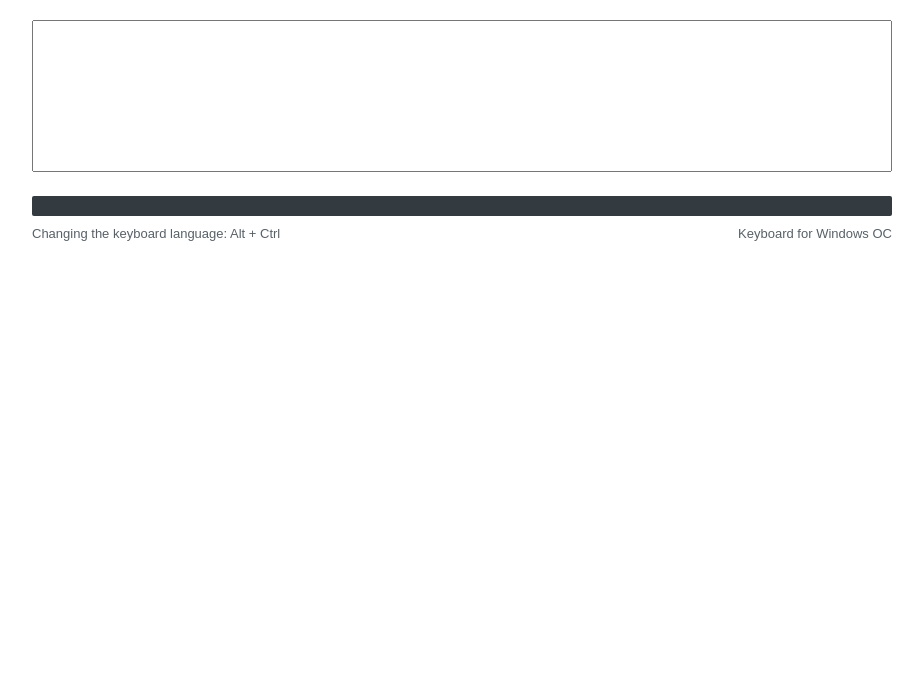
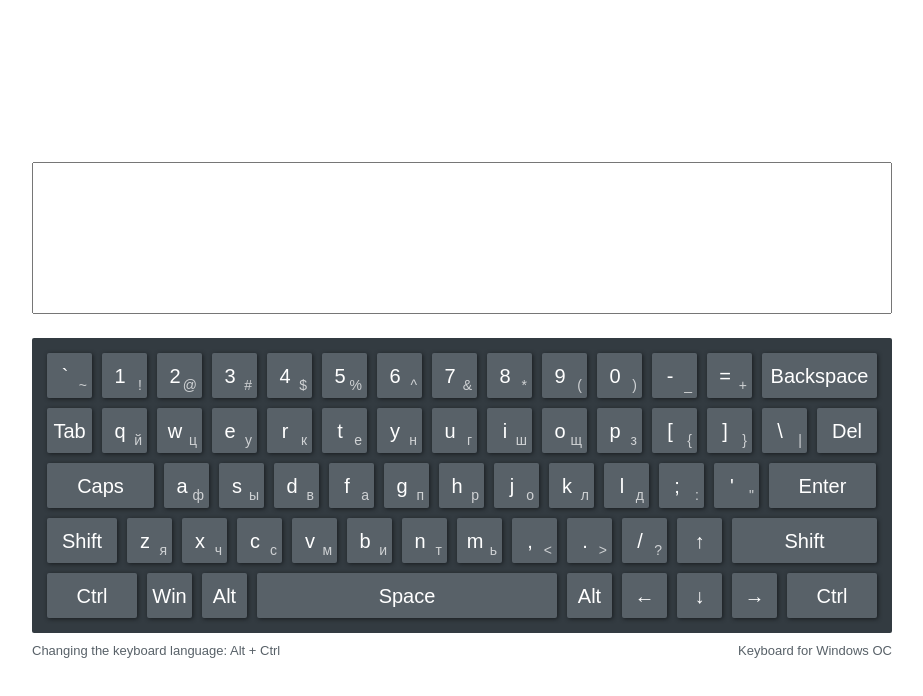
Before and after one commit to iskonplus/virtual-keyboard, a plain HTML site: page index.html in a window 1280 px wide. Shown: the whole page, without its empty margins (178-1101 px from the left). Drawn offline with Linux system fonts and the light colour scheme.

Commit message:
feat: add keyboard keys

```diff
--- a/script.js
+++ b/script.js
@@ -1,11 +1,172 @@
-const body = document.querySelector('.body');
+const body = document.querySelector(".body");
 const main = document.createElement("main");
-const textArea = '<div class="block_textArea"><textArea class = "textArea" , rows = "10",> </textArea></div>';
-const blocKeyboard = '<div class = "block_keyboard" ></div>';
-const blockInfo = '<div class="changes_lang"><p> Changing the keyboard language: Alt + Ctrl</p><p>Keyboard for Windows OC</p></div >';
+const textArea =
+  '<div class="block_textArea"><textArea class="textArea", rows="10",> </textArea></div>';
+const blocKeyboard = '<div class="block_keyboard"></div>';
+const blockInfo =
+  '<div class="changes_lang"><p>Changing the keyboard language: Alt + Ctrl</p><p>Keyboard for Windows OC</p></div>';
 
 body.prepend(main);
 
-[textArea, blocKeyboard, blockInfo].forEach(el => {
+[textArea, blocKeyboard, blockInfo].forEach((el) => {
   main.insertAdjacentHTML("beforeend", el);
 });
+
+const divKeyboard = document.querySelector(".block_keyboard");
+
+const keybEn = [
+  ["`", "~"],
+  [1, "!"],
+  [2, "@"],
+  [3, "#"],
+  [4, "$"],
+  [5, "%"],
+  [6, "^"],
+  [7, "&"],
+  [8, "*"],
+  [9, "("],
+  [0, ")"],
+  ["-", "_"],
+  ["=", "+"],
+  ["backspace", "Backspace"],
+  ["tab", "Tab"],
+  ["q"],
+  ["w"],
+  ["e"],
+  ["r"],
+  ["t"],
+  ["y"],
+  ["u"],
+  ["i"],
+  ["o"],
+  ["p"],
+  ["[", "{"],
+  ["]", "}"],
+  ["\\", "|"],
+  ["del", "Del"],
+  ["capslock", "Caps"],
+  ["a"],
+  ["s"],
+  ["d"],
+  ["f"],
+  ["g"],
+  ["h"],
+  ["j"],
+  ["k"],
+  ["l"],
+  [";", ":"],
+  ["'", '"'],
+  ["enter", "Enter"],
+  ["left_shift", "Shift"],
+  ["z"],
+  ["x"],
+  ["c"],
+  ["v"],
+  ["b"],
+  ["n"],
+  ["m"],
+  [",", "<"],
+  [".", ">"],
+  ["/", "?"],
+  ["arrow_up", "&uarr;"],
+  ["right_shift", "Shift"],
+  ["left_control", "Ctrl"],
+  ["left_meta", "Win"],
+  ["left_alt", "Alt"],
+  ["space", "Space"],
+  ["right_alt","Alt"],
+  ["arrow_left", "&larr;"],
+  ["arrow_down", "&darr;"],
+  ["arrow_right", "&rarr;"],
+  ["right_control", "Ctrl"],
+];
+
+const keybRu = [
+  ["ё"],
+  [1, "!"],
+  [2, '"'],
+  [3, "№"],
+  [4, ";"],
+  [5, "%"],
+  [6, ":"],
+  [7, "?"],
+  [8, "*"],
+  [9, "("],
+  [0, ")"],
+  ["-", "_"],
+  ["=", "+"],
+  ["backspace", "backspace"],
+  ["tab", "Tab"],
+  ["й"],
+  ["ц"],
+  ["у"],
+  ["к"],
+  ["е"],
+  ["н"],
+  ["г"],
+  ["ш"],
+  ["щ"],
+  ["з"],
+  ["х"],
+  ["ъ"],
+  ["slash"],
+  ["del", "Del"],
+  ["capslock", "Caps"],
+  ["ф"],
+  ["ы"],
+  ["в"],
+  ["а"],
+  ["п"],
+  ["р"],
+  ["о"],
+  ["л"],
+  ["д"],
+  ["ж"],
+  ["э"],
+  ["enter", "Enter"],
+  ["left_shift", "Shift"],
+  ["я"],
+  ["ч"],
+  ["с"],
+  ["м"],
+  ["и"],
+  ["т"],
+  ["ь"],
+  ["б"],
+  ["ю", " "],
+  [".", ","],
+  ["arrow_up", "&uarr;"],
+  ["right_shift", "Shift"],
+  ["left_control", "Ctrl"],
+  ["left_meta", "Win"],
+  ["left_alt", "Alt"],
+  ["space", "Space"],
+  ["right_alt","Alt"],
+  ["arrow_left", "&larr;"],
+  ["arrow_down", "&darr;"],
+  ["arrow_right", "&rarr;"],
+  ["right_control", "Ctrl"],
+];
+
+createKeyboardKeys(keybEn);
+
+function createKeyboardKeys(keyboard) {
+  let oppositeKeyboard = keyboard == keybEn ? keybRu : keybEn;
+  keyboard.forEach((el, ind) => {
+    divKeyboard.insertAdjacentHTML(
+      "beforeend",
+      `<div class="key ${el[0].length < 2 ? "" : el[0]}">
+        <div>
+         <p class="key_active">${el[0].length > 1 ? el[1] : el[0]}</p>
+         ${
+           el[0].length > 1
+             ? ""
+             : el[1]
+             ? `<p class="key_second">${el[1]}</p>`
+             : `<p class="key_second">${oppositeKeyboard[ind][0]}</p>`
+         }
+        </div>
+        </div>`
+    );
+  });
+}
--- a/style.css
+++ b/style.css
@@ -5,9 +5,17 @@
   font-family: sans-serif;
 }
 
+.body {
+  width: 100%;
+  max-width: 860px;
+  height: 100vh;
+  display: flex;
+  margin: auto;
+  align-items: center;
+}
+
 main {
   width: 100%;
-	max-width: 860px;
   margin: auto;
 }
 
@@ -29,10 +37,110 @@ main {
   flex-wrap: wrap;
 }
 
-.changes_lang{
+.changes_lang {
   margin-top: 10px;
   display: flex;
   justify-content: space-between;
   color: #586168;
   font-size: 13px;
 }
+
+.key {
+  width: 45px;
+  height: 45px;
+  background-color: #586168;
+  margin: 5px;
+  border-radius: 2px;
+  box-shadow: 1px 1px 4px #181c1f;
+  display: flex;
+  color: #ffffffb6;
+  position: relative;
+  cursor: pointer;
+}
+
+.key_active {
+  font-size: 20px;
+  color: #ffffff;
+  position: absolute;
+  top: 50%;
+  left: 40%;
+  transform: translate(-50%, -50%);
+}
+
+.key_second {
+  font-size: 14px;
+  position: absolute;
+  right: 5px;
+  bottom: 5px;
+}
+
+.key.backspace{
+	width: 115px;
+}
+
+.key.left_control,
+.key.right_control {
+	width: 90px;
+}
+
+.key.del {
+	width: 60px;
+}
+
+.key.left_shift {
+	width: 70px;
+}
+
+.key.enter,
+.key.capslock {
+	width: 107px;
+}
+
+.key.backspace {
+	width: 115px;
+}
+
+.key.right_shift {
+	width: 145px;
+}
+
+.key.space {
+	width: 300px;
+}
+
+.key.backspace{
+	width: 115px;
+}
+
+.key.left_control,
+.key.right_control {
+	width: 90px;
+}
+
+.key.del {
+	width: 60px;
+}
+
+.key.left_shift {
+	width: 70px;
+}
+
+.key.enter .key_active,
+.key.capslock .key_active,
+.key.backspace .key_active,
+.key.right_shift .key_active,
+.key.left_shift .key_active,
+.key.left_alt .key_active,
+.key.right_alt .key_active,
+.key.right_control .key_active,
+.key.left_control .key_active,
+.key.tab .key_active,
+.key.del .key_active,
+.key.left_meta .key_active,
+.key.arrow_left .key_active,
+.key.arrow_right .key_active,
+.key.arrow_up .key_active,
+.key.arrow_down .key_active,
+.key.space .key_active{
+  left: 50%;
+}
```
Lines whose indentation alone changed are shown as unchanged.
